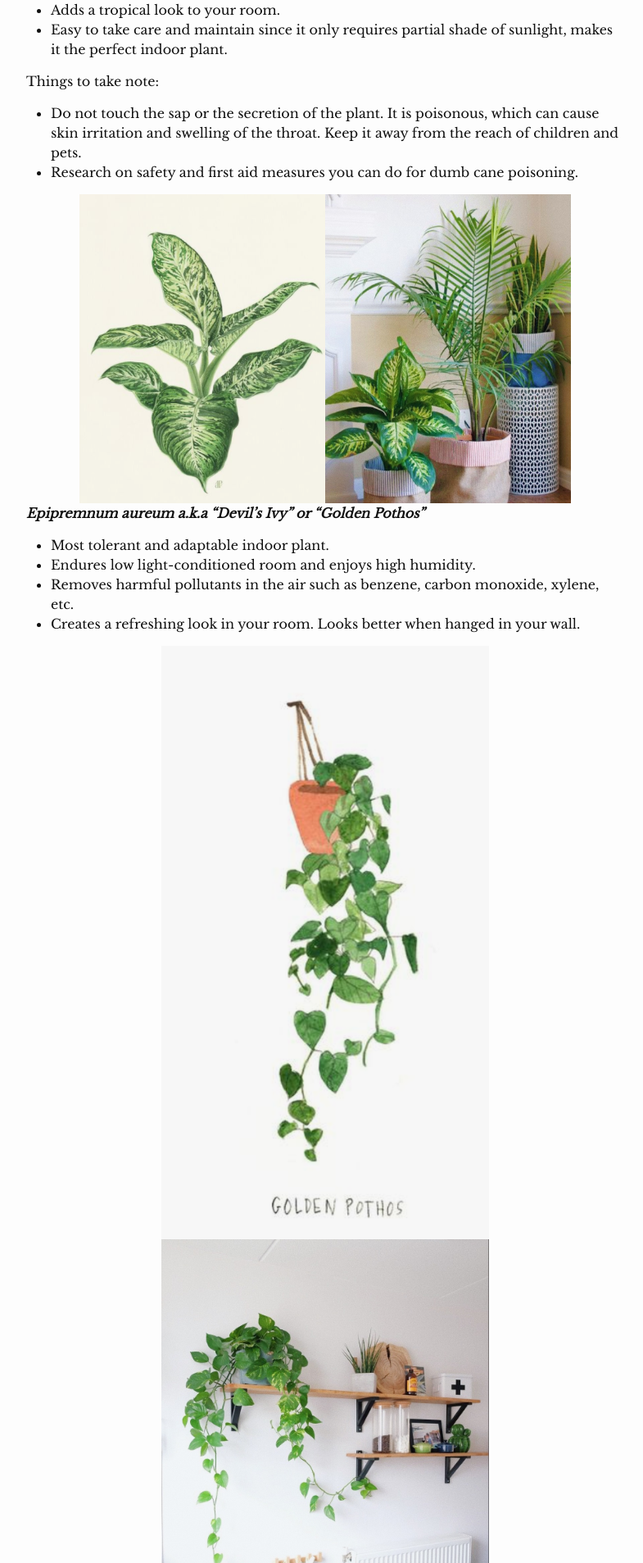
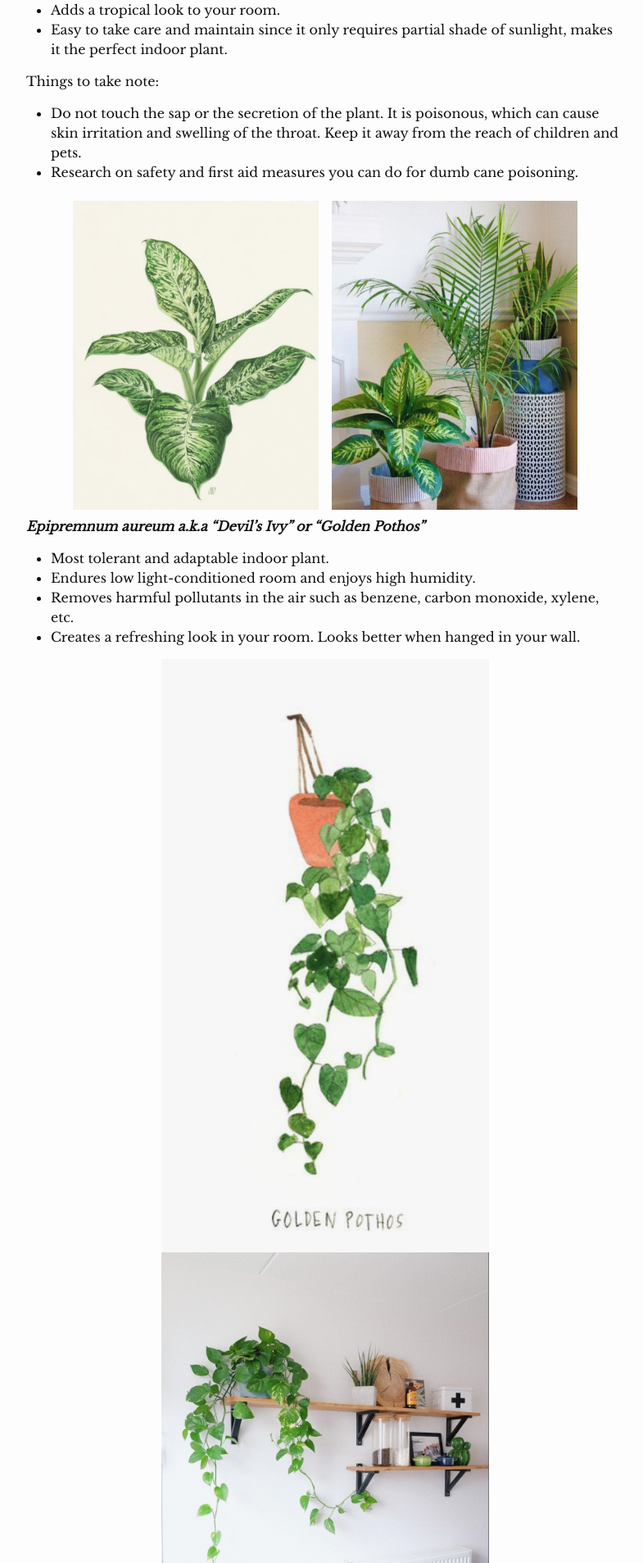
Before and after one commit to ToshiWasabi/Toshi, a Jekyll site: the page built from _posts/2020-07-10-best-indoor-plants-to-have-in-your-room.md, in a window 1280 px wide. Shown: the part 959-2866 px from the top of the page at 82% size, without its empty margins (243-1028 px from the left). Built offline with Jekyll 4.4.1, drawn with Linux system fonts in a browser that asks for light colours; nearby versions of some CDN libraries.

Commit message:
Added margin

```diff
--- a/_posts/2020-07-10-best-indoor-plants-to-have-in-your-room.md
+++ b/_posts/2020-07-10-best-indoor-plants-to-have-in-your-room.md
@@ -29,8 +29,8 @@ Things to take note:
 - Research on safety and first aid measures you can do for dumb cane poisoning.
 
 <div class="d-flex justify-content-center">
-<img src="/images/Dumbcane.png" title="Dumbcane" width="300"  />
-<img src="/images/dumbcane2.jpg" title="Dumbcane" width="300"  />
+<img class="m-2" src="/images/Dumbcane.png" title="Dumbcane" width="300"  />
+<img class="m-2" src="/images/dumbcane2.jpg" title="Dumbcane" width="300"  />
 </div>
 
 **_Epipremnum aureum a.k.a “Devil’s Ivy" or "Golden Pothos”_**
```
